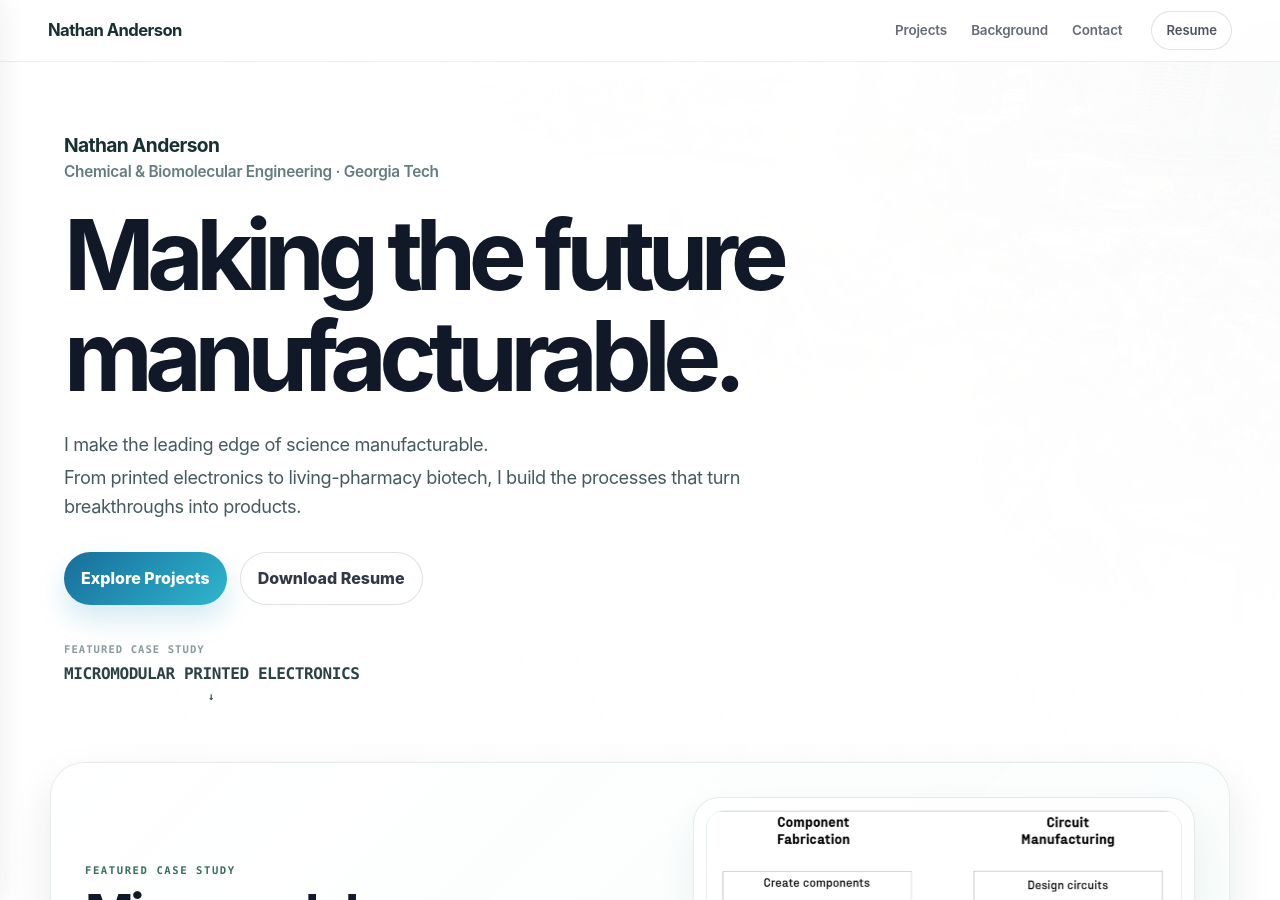
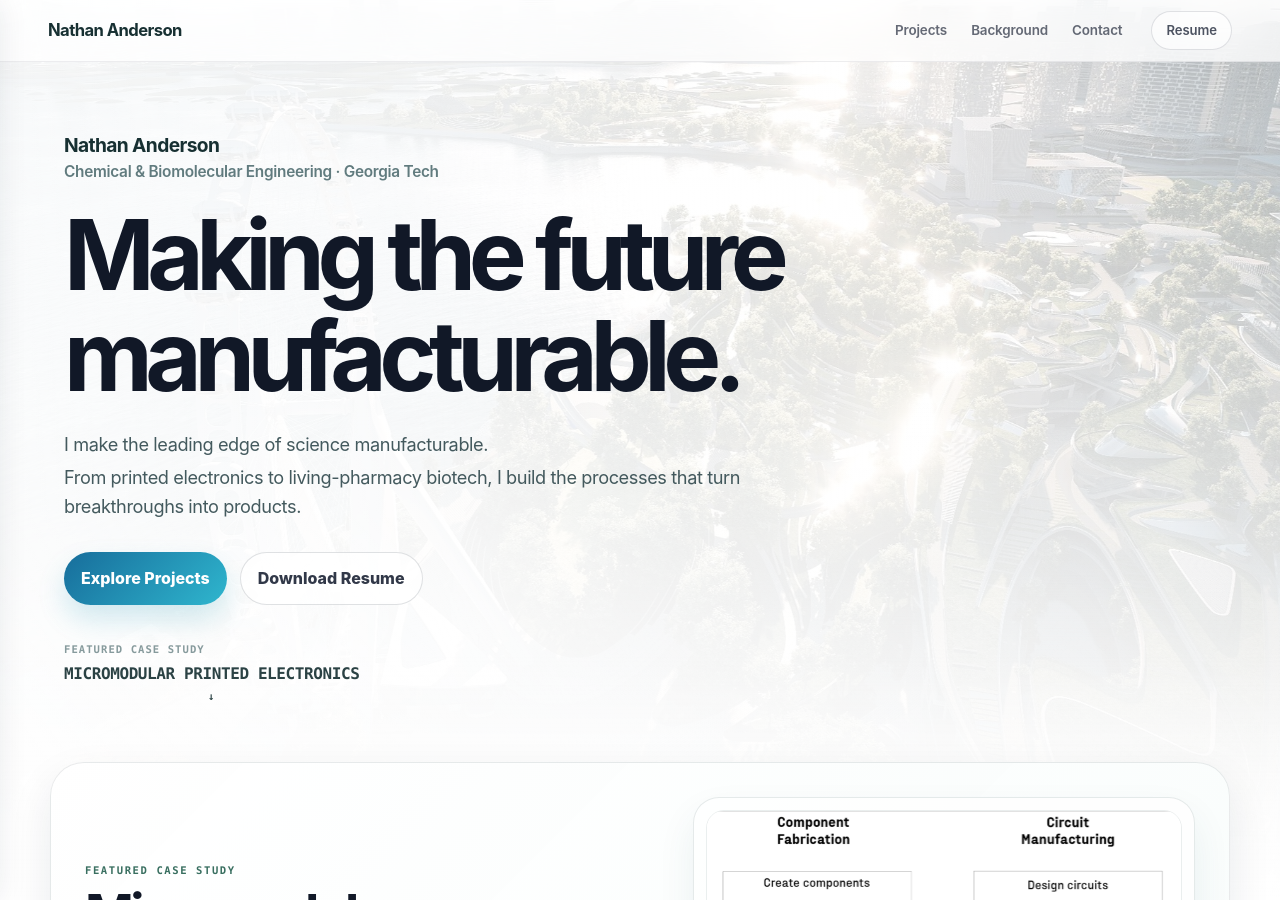
Before and after one commit to nanderson92/nanderson92.github.io, a Jekyll site: the page built from index.html, in a window 1280 px wide and 900 px high. Built offline with Jekyll 4.4.1, drawn with Linux system fonts in a browser that asks for light colours.

Commit message:
Update style.css

```diff
--- a/assets/css/style.css
+++ b/assets/css/style.css
@@ -3067,3 +3067,70 @@ body.home-page .site-footer::after,
     gap: 10px !important;
   }
 }
+
+/* === Hero city visibility correction ===
+   Keeps the fixed city + scroll-to-white system, but reduces the final white veil
+   so the city remains subtly visible after the initial load instead of flashing
+   briefly and disappearing. */
+.home-page #content::before {
+  opacity: 0.64 !important;
+  filter: saturate(0.72) contrast(0.88) brightness(1.08) !important;
+}
+
+.home-page #content::after {
+  background: linear-gradient(
+    180deg,
+    rgba(255,255,255,0.22) 0vh,
+    rgba(255,255,255,0.34) 18vh,
+    rgba(255,255,255,0.56) 46vh,
+    rgba(255,255,255,0.82) 76vh,
+    rgba(255,255,255,0.96) 96vh,
+    #ffffff 112vh,
+    #ffffff 100%
+  ) !important;
+}
+
+.home-page .hero::before {
+  background-image:
+    linear-gradient(90deg, rgba(255,255,255,.88) 0%, rgba(255,255,255,.76) 34%, rgba(255,255,255,.48) 64%, rgba(255,255,255,.18) 100%),
+    linear-gradient(180deg, rgba(255,255,255,.08) 0%, rgba(255,255,255,.14) 44%, rgba(255,255,255,.50) 76%, #ffffff 100%) !important;
+}
+
+@media (max-width: 980px) {
+  .home-page #content::before {
+    opacity: 0.54 !important;
+  }
+
+  .home-page #content::after {
+    background: linear-gradient(
+      180deg,
+      rgba(255,255,255,.36) 0vh,
+      rgba(255,255,255,.52) 30vh,
+      rgba(255,255,255,.82) 70vh,
+      #ffffff 104vh,
+      #ffffff 100%
+    ) !important;
+  }
+}
+
+@media (max-width: 640px) {
+  .home-page #content::before {
+    opacity: 0.48 !important;
+  }
+
+  .home-page #content::after {
+    background: linear-gradient(
+      180deg,
+      rgba(255,255,255,.44) 0vh,
+      rgba(255,255,255,.62) 30vh,
+      rgba(255,255,255,.90) 66vh,
+      #ffffff 92vh,
+      #ffffff 100%
+    ) !important;
+  }
+
+  .home-page .hero::before {
+    background-image:
+      linear-gradient(180deg, rgba(255,255,255,.72) 0%, rgba(255,255,255,.58) 36%, rgba(255,255,255,.48) 64%, #ffffff 100%) !important;
+  }
+}
```
